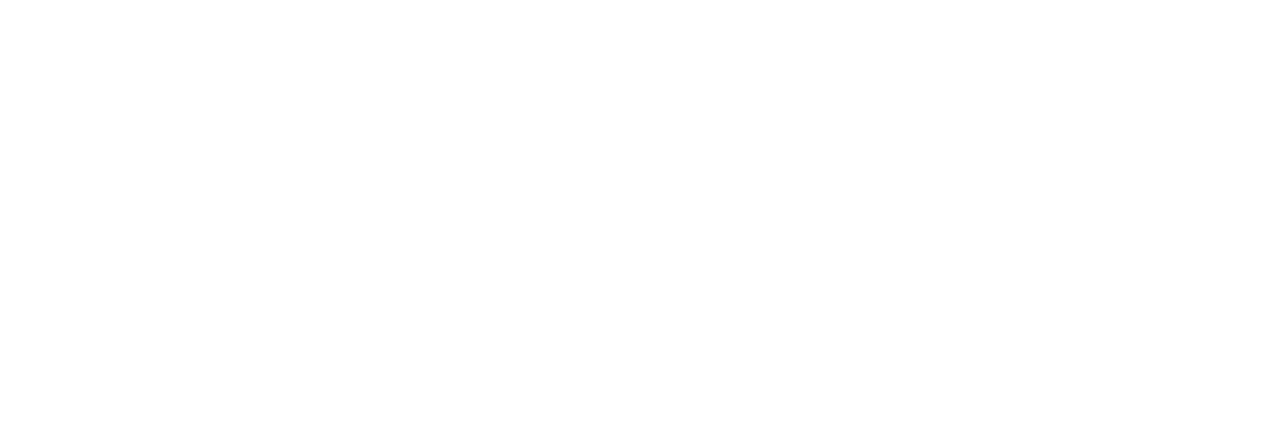
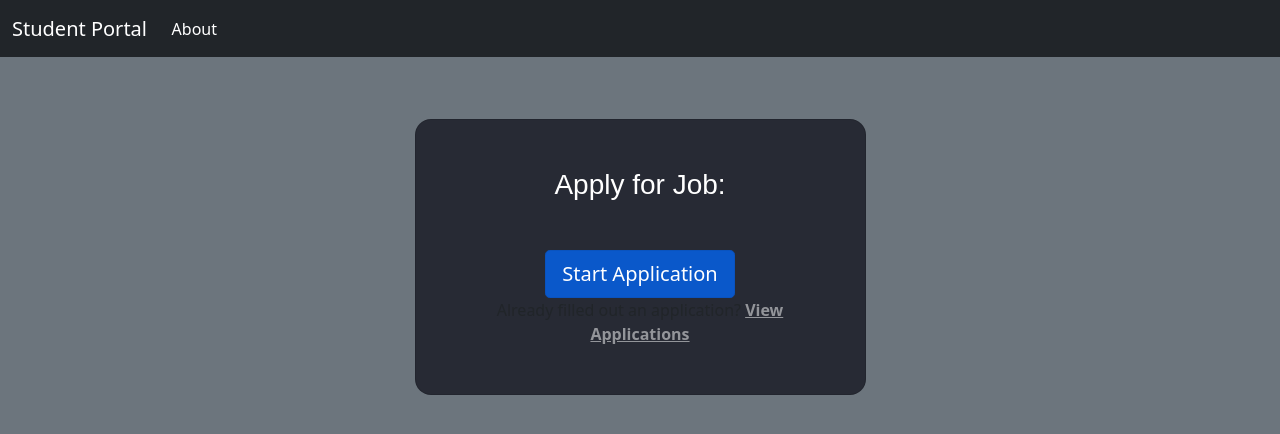
Before and after one commit to iradielmt/UMKCDepartmentProject, a Vue app in the folder gta-portal/: page /student in a window 1280 px wide. Before the commit this address had no page. Shown: the top 434 px of the page. Built offline with nearby package versions, Linux system fonts and the light colour scheme; the HTML template or start-up script is replaced by a standard one.

Commit message:
Added Button Functionality and Front end

```diff
--- a/gta-portal/src/components/Views/Student/StudentHeader.vue
+++ b/gta-portal/src/components/Views/Student/StudentHeader.vue
@@ -16,7 +16,7 @@
       <div class="collapse navbar-collapse" id="navbarSupportedContent">
         <ul class="navbar-nav me-auto mb-2 mb-lg-0">
           <li class="nav-item">
-            <router-link class="nav-link active" aria-current="page" to="/"
+            <router-link class="nav-link active" aria-current="page" to="/InfoPage"
             >About</router-link
             >
           </li>
--- a/gta-portal/src/components/Views/Student/StudentPage.vue
+++ b/gta-portal/src/components/Views/Student/StudentPage.vue
@@ -9,7 +9,10 @@
             <div class="card-body p-5 text-center">
               <h3 class="mb-5" style="color: white">Apply for Job:</h3>
               <div class="dropdown">
-                <a href="#" class="btn btn-primary btn-lg active" role="button" aria-pressed="true">Start Application</a>
+                <a href="/AppPage" class="btn btn-primary btn-lg active" role="button" aria-pressed="true">Start Application</a>
+              </div>
+               <div>
+                <p class="mb-0">Already filled out an application? <a href="/profile" class="text-white-50 fw-bold">View Applications</a></p>
               </div>
             </div>
           </div>
--- a/gta-portal/src/router/index.js
+++ b/gta-portal/src/router/index.js
@@ -5,6 +5,7 @@ import HomePage from "@/components/Home/HomePage"
 import Login from "@/components/Home/Login"
 import AppPage from "@/components/Home/AppPage"
 import LoginPaje from "@/components/Home/LoginPaje"
+import StudentPage from "@/components/Views/Student/StudentPage"
 
 const routes = [
     {
@@ -35,6 +36,10 @@ const routes = [
     {
         path: "/LoginPaje",
         component: LoginPaje
+    },
+    {
+        path: "/student",
+        component: StudentPage
     }
 ];
 
```
